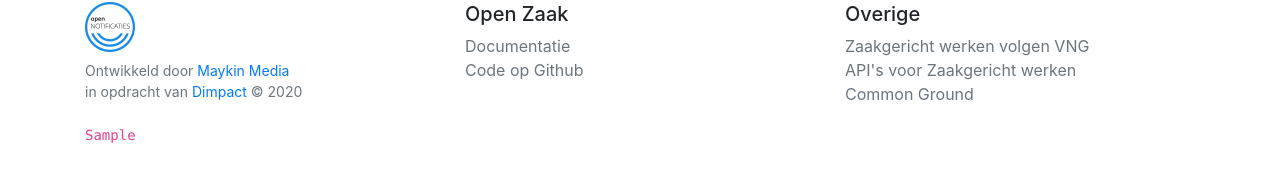
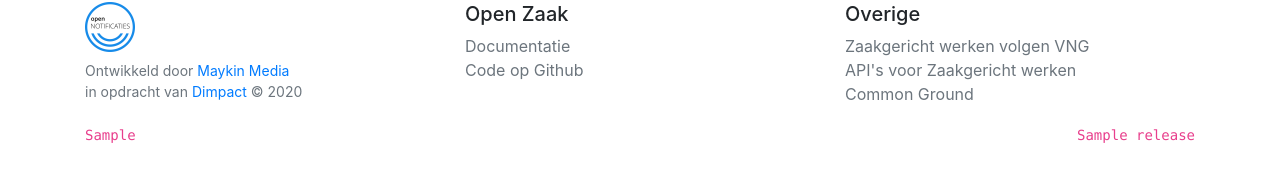
Before and after one commit to VNG-Realisatie/notificaties-api, a Django app: template src/nrc/templates/main.html in a window 1280 px wide. Shown: the part 734-928 px from the top of the page. Run offline with Django 3.2, Linux system fonts and the light colour scheme; the template is opened without the code that fills it: most values are stand-ins (such as "Sample title", 1, 10 or a date in 2020); some libraries are stand-ins or nearby versions.

Commit message:
:whale: Embed version/release info in docker image

```diff
--- a/src/nrc/conf/dev.py
+++ b/src/nrc/conf/dev.py
@@ -8,6 +8,7 @@
     "SECRET_KEY", "rt@lin*q6@wy)xd**5#xz)1p@sqcfj*@w77wn-in2+1zq6*a)m"
 )
 os.environ.setdefault("IS_HTTPS", "no")
+os.environ.setdefault("RELEASE", "dev")
 
 os.environ.setdefault("DB_NAME", "opennotificaties")
 os.environ.setdefault("DB_USER", "opennotificaties")
--- a/src/nrc/conf/includes/base.py
+++ b/src/nrc/conf/includes/base.py
@@ -343,6 +343,8 @@
 else:
     GIT_SHA = None
 
+RELEASE = config("RELEASE", GIT_SHA)
+
 ##############################
 #                            #
 # 3RD PARTY LIBRARY SETTINGS #
--- a/src/nrc/templates/master.html
+++ b/src/nrc/templates/master.html
@@ -58,6 +58,8 @@
             <code>{{ settings.API_VERSION }}</code>
           </div>
           <div class="col-6 text-muted text-right">
+            <code>{{ settings.RELEASE }}</code>
+            <br>
             <code>{{ settings.GIT_SHA|default:"" }}</code>
           </div>
         </div>
--- a/src/nrc/utils/context_processors.py
+++ b/src/nrc/utils/context_processors.py
@@ -10,6 +10,7 @@
         "SITE_TITLE",
         "API_VERSION",
         "GIT_SHA",
+        "RELEASE",
     )
 
     return {
```
Also changed, not shown: 2 other files.
